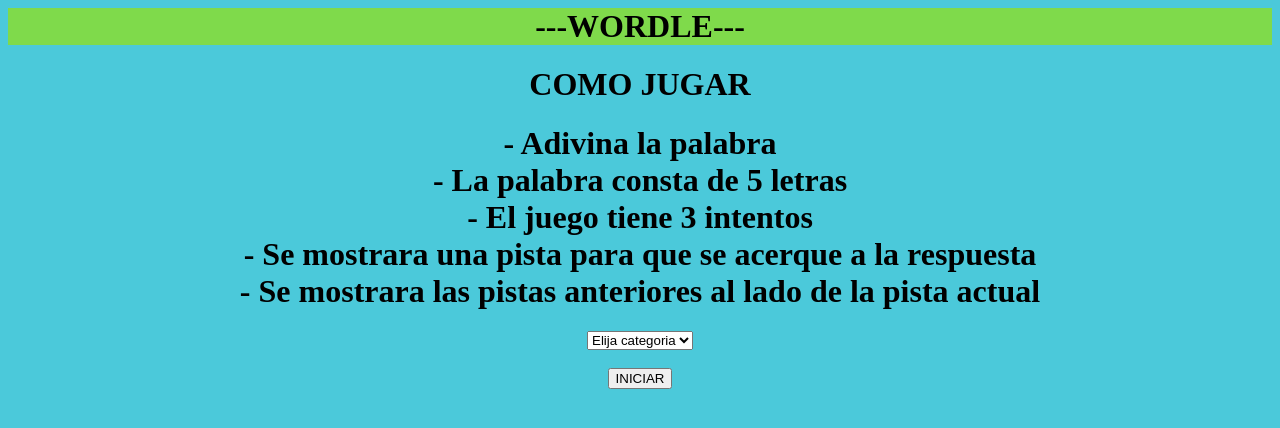
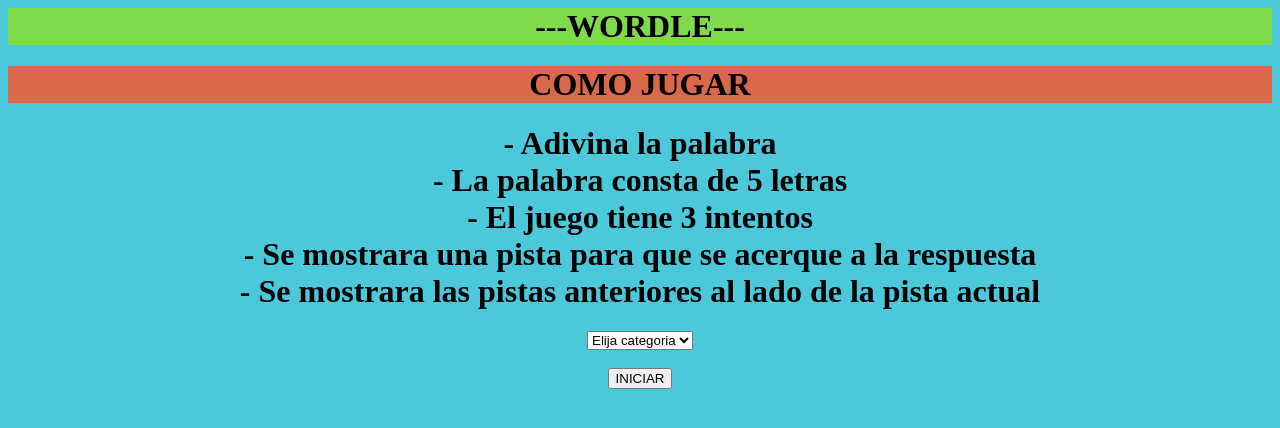
Before and after one commit to Adriana-Tarquino/JuegoUCB-WORDLE, a website built with Parcel: page index.html in a window 1280 px wide. Built offline with nearby package versions, Linux system fonts and the light colour scheme.

Commit message:
haciendo arreglos 2

```diff
--- a/index.html
+++ b/index.html
@@ -5,7 +5,7 @@
     <center>
       <h1 style="background-color:#7fda4b" id = "titulo">---WORDLE---</h1>
       <form id="tutorial">
-        <h1>COMO JUGAR</h1>
+        <h1 style="background-color:#da684b">COMO JUGAR</h1>
         <h1>
           - Adivina la palabra<br />
           - La palabra consta de 5 letras <br />
```
